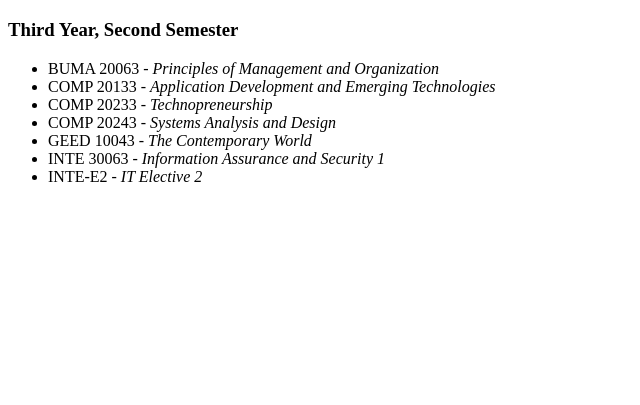
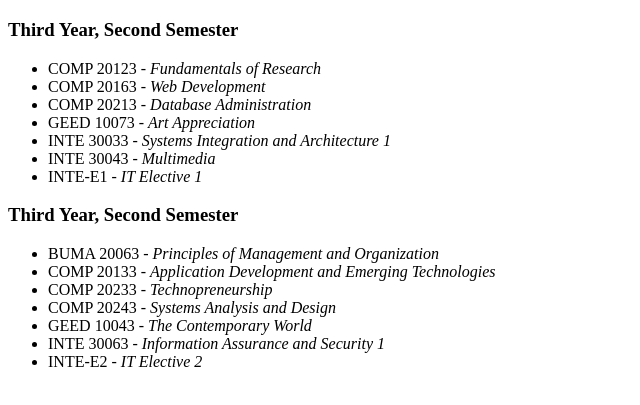
Before and after one commit to mangahasalliana/BSIT_Curriculum, a plain HTML site: page index.html in a window 1280 px wide. Shown: the part 61-466 px from the top of the page, without its empty margins (0-640 px from the left). Drawn offline with Linux system fonts and the light colour scheme.

Commit message:
index.html commit

```diff
--- a/index.html
+++ b/index.html
@@ -7,6 +7,20 @@
   <body>
 
   <h1>BSIT Curriculum</br></h1>
+  <h3>Third Year, Second Semester</br></h3>
+
+  <ul>
+      <li>COMP 20123 - <i>Fundamentals of Research</i></li>
+      <li>COMP 20163 - <i>Web Development</i></li>
+      <li>COMP 20213 - <i>Database Administration</i></li>
+      <li>GEED 10073 - <i>Art Appreciation</i></li>
+      <li>INTE 30033 - <i>Systems Integration and Architecture 1</i></li>
+      <li>INTE 30043 - <i>Multimedia</i></li>
+      <li>INTE-E1 - <i>IT Elective 1</i></li>
+  </ul>
+
+
+
   <h3>Third Year, Second Semester</br></h3>
 
   <ul>
```
